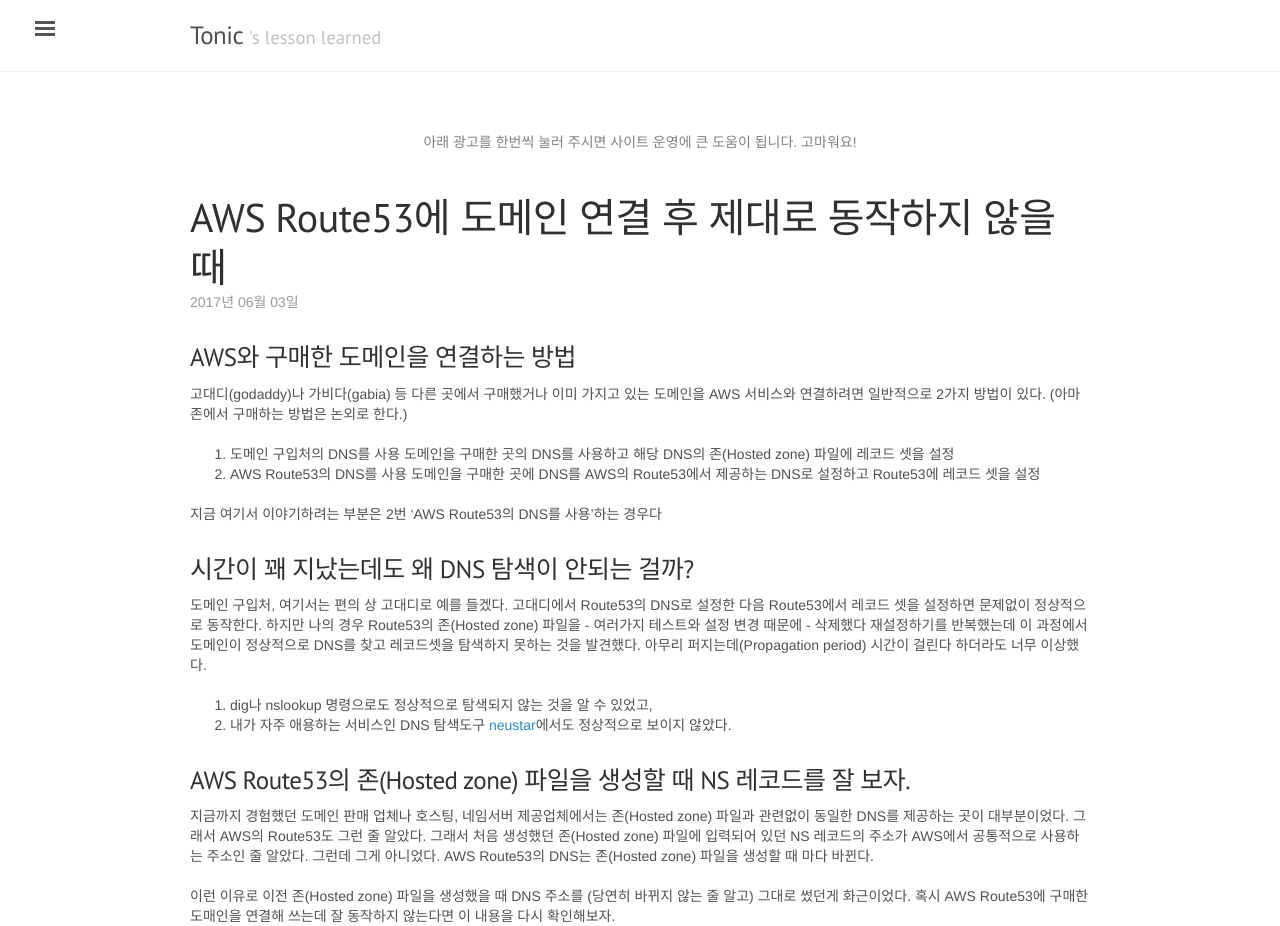
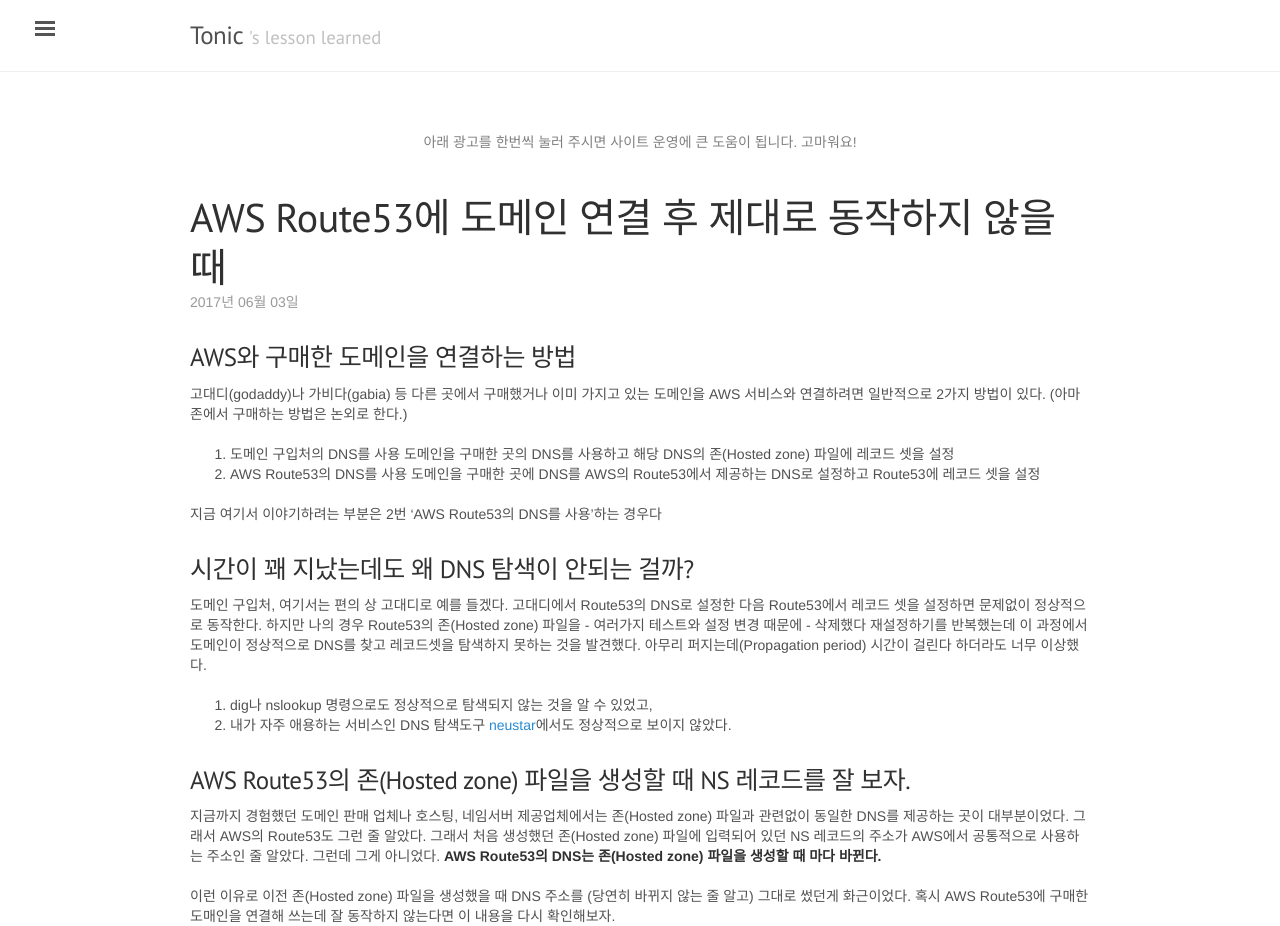
Before and after one commit to jwkcp/jwkcp.github.com, a Jekyll site: the page built from _posts/2017-06-03-aws-route53-ns.md, in a window 1280 px wide. Shown: the top 926 px of the page. Built offline with Jekyll 4.4.1, drawn with Linux system fonts in a browser that asks for light colours; comment, search, counter and statistics services are not loaded; grey boxes are pictures that could not be loaded.

Commit message:
중요 문장 강조 표시

```diff
--- a/_posts/2017-06-03-aws-route53-ns.md
+++ b/_posts/2017-06-03-aws-route53-ns.md
@@ -23,7 +23,7 @@ comments: true
 
 ### AWS Route53의 존(Hosted zone) 파일을 생성할 때 NS 레코드를 잘 보자.
 
-지금까지 경험했던 도메인 판매 업체나 호스팅, 네임서버 제공업체에서는 존(Hosted zone) 파일과 관련없이 동일한 DNS를 제공하는 곳이 대부분이었다. 그래서 AWS의 Route53도 그런 줄 알았다. 그래서 처음 생성했던 존(Hosted zone) 파일에 입력되어 있던 NS 레코드의 주소가 AWS에서 공통적으로 사용하는 주소인 줄 알았다. 그런데 그게 아니었다. AWS Route53의 DNS는 존(Hosted zone) 파일을 생성할 때 마다 바뀐다.
+지금까지 경험했던 도메인 판매 업체나 호스팅, 네임서버 제공업체에서는 존(Hosted zone) 파일과 관련없이 동일한 DNS를 제공하는 곳이 대부분이었다. 그래서 AWS의 Route53도 그런 줄 알았다. 그래서 처음 생성했던 존(Hosted zone) 파일에 입력되어 있던 NS 레코드의 주소가 AWS에서 공통적으로 사용하는 주소인 줄 알았다. 그런데 그게 아니었다. **AWS Route53의 DNS는 존(Hosted zone) 파일을 생성할 때 마다 바뀐다.**
 
 이런 이유로 이전 존(Hosted zone) 파일을 생성했을 때 DNS 주소를 (당연히 바뀌지 않는 줄 알고) 그대로 썼던게 화근이었다. 혹시 AWS Route53에 구매한 도매인을 연결해 쓰는데 잘 동작하지 않는다면 이 내용을 다시 확인해보자.
 
```
